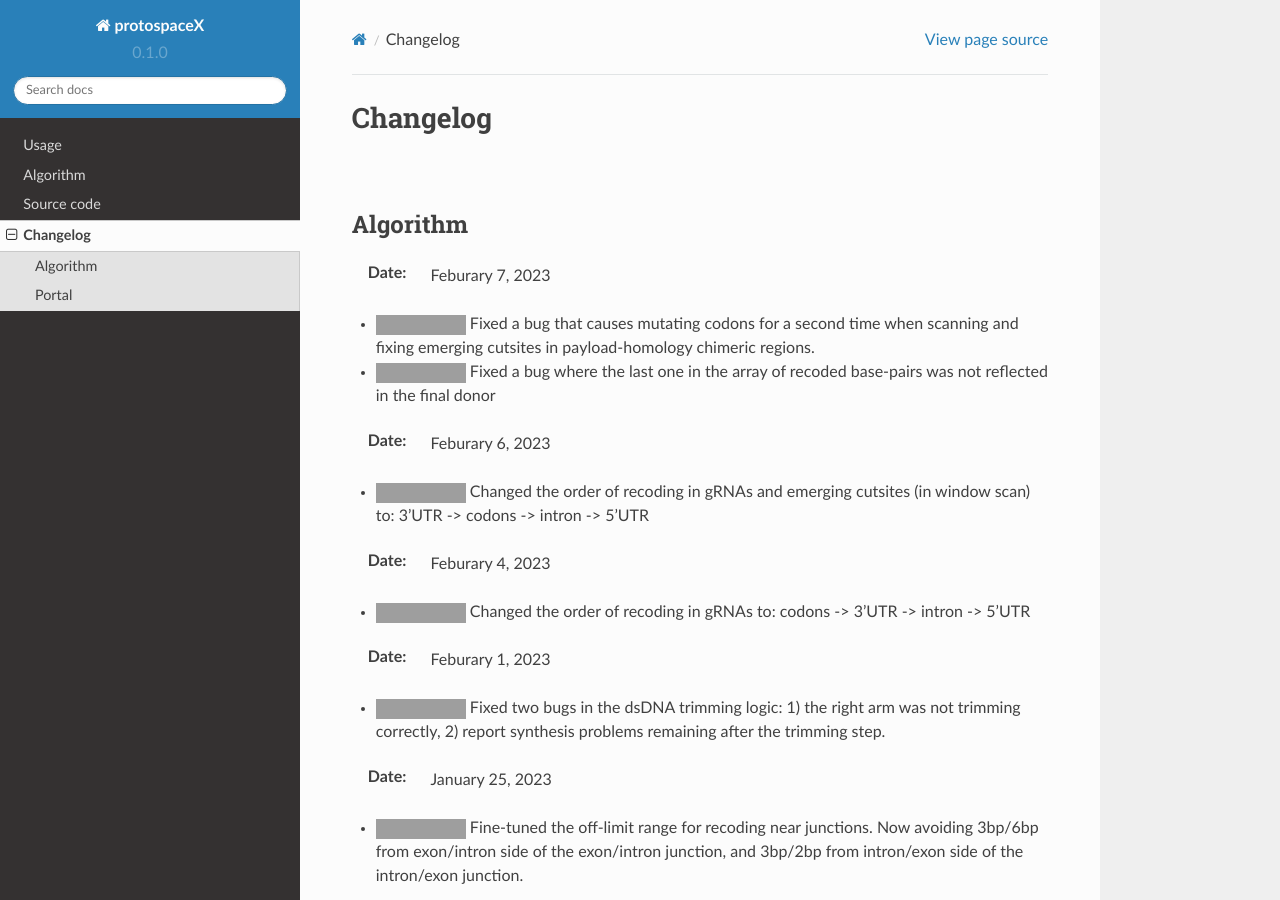
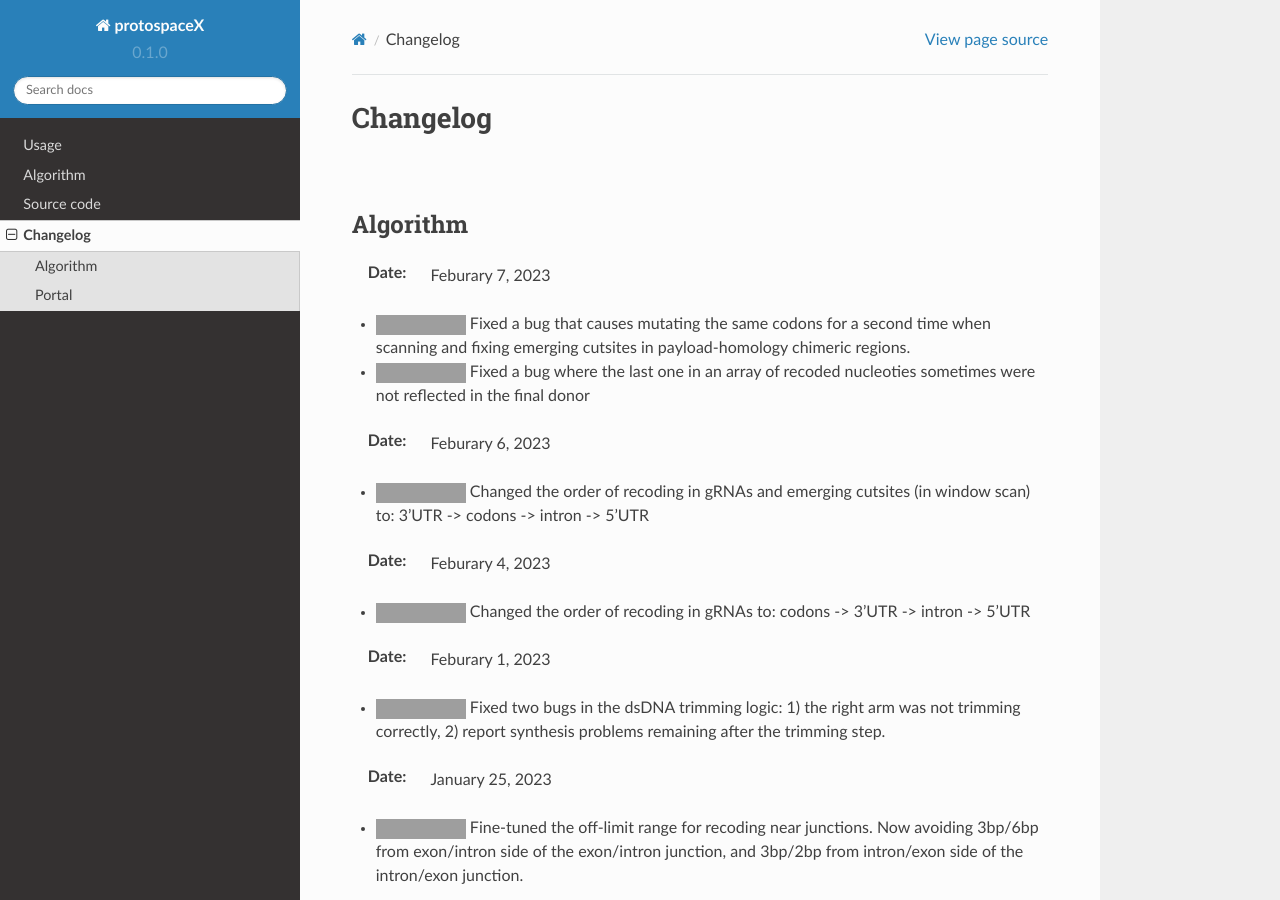
Before and after one commit to duopeng/protoSpaceJAM-readthedocs, a Sphinx documentation site: the page built from docs/source/changelog.rst, in a window 1280 px wide and 900 px high, cut to the strip 0-900 px from the top of the window. Built offline with Sphinx 7.4.7 and the Read the Docs theme 2.0.0, drawn with Linux system fonts in a browser that asks for light colours; grey boxes are pictures that could not be loaded.

Commit message:
Update changelog.rst

```diff
--- a/docs/source/changelog.rst
+++ b/docs/source/changelog.rst
@@ -7,8 +7,8 @@ Algorithm
 ---------
 
 :Date: Feburary 7, 2023
-* |bug fix 6e2e5| Fixed a bug that causes mutating codons for a second time when scanning and fixing emerging cutsites in payload-homology chimeric regions.
-* |bug fix 82c61| Fixed a bug where the last one in the array of recoded base-pairs was not reflected in the final donor
+* |bug fix 6e2e5| Fixed a bug that causes mutating the same codons for a second time when scanning and fixing emerging cutsites in payload-homology chimeric regions.
+* |bug fix 82c61| Fixed a bug where the last one in an array of recoded nucleoties sometimes were not reflected in the final donor
 
 :Date: Feburary 6, 2023
 * |enhancement 78fd0| Changed the order of recoding in gRNAs and emerging cutsites (in window scan) to: 3'UTR -> codons -> intron -> 5'UTR
```
